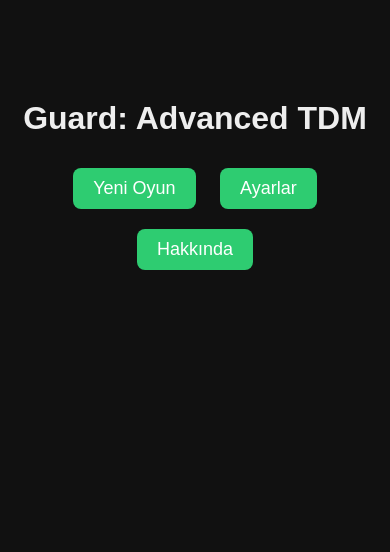
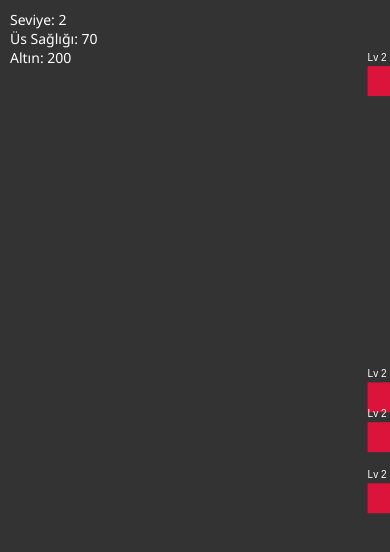
Before and after one commit to kadoom168/Guard-Advanced-TDM.1, a plain HTML site: page index.html in a window 390 px wide. Drawn offline with Linux system fonts and the light colour scheme.

Commit message:
Add game logic

```diff
--- a/index.html
+++ b/index.html
@@ -1,45 +1,157 @@
 <!DOCTYPE html>
-<html lang="tr">
+<html lang="en">
 <head>
   <meta charset="UTF-8" />
   <meta name="viewport" content="width=device-width, initial-scale=1.0" />
   <title>Guard: Advanced TDM</title>
-  <link rel="stylesheet" href="style.css" />
-  <link rel="manifest" href="manifest.json" />
+  <style>
+    html, body {
+      margin: 0;
+      padding: 0;
+      overflow: hidden;
+      font-family: 'Segoe UI', sans-serif;
+    }
+    canvas {
+      display: block;
+      background: #333;
+    }
+    #ui {
+      position: absolute;
+      top: 10px;
+      left: 10px;
+      color: white;
+      font-size: 14px;
+      z-index: 2;
+    }
+  </style>
 </head>
 <body>
-  <div id="mainMenu" class="menu">
-    <h1>Guard: Advanced TDM</h1>
-    <button onclick="startGame()">Yeni Oyun</button>
-    <button onclick="toggleSettings()">Ayarlar</button>
-    <button onclick="toggleAbout()">Hakkında</button>
+  <div id="ui">
+    <div id="level">Seviye: 1</div>
+    <div id="health">Üs Sağlığı: 100</div>
+    <div id="gold">Altın: 200</div>
   </div>
+  <canvas id="gameCanvas"></canvas>
+  <script>
+    const canvas = document.getElementById("gameCanvas");
+    const ctx = canvas.getContext("2d");
+    canvas.width = window.innerWidth;
+    canvas.height = window.innerHeight;
 
-  <div id="settingsMenu" class="menu hidden">
-    <h2>Ayarlar</h2>
-    <label>
-      Ses:
-      <input type="range" id="volumeSlider" min="0" max="100" value="70" />
-    </label><br />
-    <label>
-      Kalite:
-      <select id="qualitySelect">
-        <option value="high">Yüksek</option>
-        <option value="medium">Orta</option>
-        <option value="low">Düşük</option>
-      </select>
-    </label><br />
-    <button onclick="backToMain()">Geri</button>
-  </div>
+    let gameLevel = 1;
+    let enemies = [];
+    let towers = [];
+    let baseHealth = 100;
+    let gold = 200;
 
-  <div id="aboutMenu" class="menu hidden">
-    <h2>Oyun Bilgisi</h2>
-    <p>Bu oyun, Guard: Advanced TDM adında mobil uyumlu bir kule savunma oyunudur.</p>
-    <button onclick="backToMain()">Geri</button>
-  </div>
+    class Enemy {
+      constructor(x, y, speed, health) {
+        this.x = x;
+        this.y = y;
+        this.speed = speed;
+        this.health = health;
+        this.alive = true;
+      }
+      update() {
+        this.x -= this.speed;
+        if (this.x < 50) {
+          baseHealth -= 10;
+          this.alive = false;
+        }
+      }
+      draw() {
+        ctx.fillStyle = "crimson";
+        ctx.fillRect(this.x, this.y, 30, 30);
+        ctx.fillStyle = "white";
+        ctx.fillText("Lv " + gameLevel, this.x, this.y - 5);
+      }
+    }
 
-  <canvas id="gameCanvas" class="hidden"></canvas>
+    class Tower {
+      constructor(x, y, range, damage) {
+        this.x = x;
+        this.y = y;
+        this.range = range;
+        this.damage = damage;
+        this.cooldown = 0;
+      }
+      update() {
+        if (this.cooldown > 0) this.cooldown--;
+        for (let enemy of enemies) {
+          const dx = enemy.x - this.x;
+          const dy = enemy.y - this.y;
+          const dist = Math.sqrt(dx * dx + dy * dy);
+          if (dist < this.range && this.cooldown === 0) {
+            enemy.health -= this.damage;
+            this.cooldown = 30;
+            if (enemy.health <= 0) {
+              enemy.alive = false;
+              gold += 10;
+            }
+            break;
+          }
+        }
+      }
+      draw() {
+        ctx.fillStyle = "royalblue";
+        ctx.beginPath();
+        ctx.arc(this.x, this.y, 15, 0, Math.PI * 2);
+        ctx.fill();
+      }
+    }
 
-  <script src="src/game.js"></script>
+    function spawnEnemies() {
+      for (let i = 0; i < gameLevel + 2; i++) {
+        const y = Math.random() * (canvas.height - 50);
+        enemies.push(new Enemy(canvas.width, y, 1 + gameLevel * 0.2, 40 + gameLevel * 10));
+      }
+    }
+
+    function updateGame() {
+      enemies = enemies.filter(e => e.alive);
+      for (let enemy of enemies) enemy.update();
+      for (let tower of towers) tower.update();
+
+      if (enemies.length === 0) {
+        gameLevel++;
+        spawnEnemies();
+      }
+
+      document.getElementById("level").innerText = "Seviye: " + gameLevel;
+      document.getElementById("health").innerText = "Üs Sağlığı: " + baseHealth;
+      document.getElementById("gold").innerText = "Altın: " + gold;
+    }
+
+    function drawGame() {
+      ctx.clearRect(0, 0, canvas.width, canvas.height);
+      for (let enemy of enemies) enemy.draw();
+      for (let tower of towers) tower.draw();
+
+      if (baseHealth <= 0) {
+        ctx.fillStyle = "white";
+        ctx.font = "bold 36px sans-serif";
+        ctx.fillText("Oyun Bitti!", canvas.width / 2 - 100, canvas.height / 2);
+      }
+    }
+
+    canvas.addEventListener("click", function (e) {
+      const rect = canvas.getBoundingClientRect();
+      const x = e.clientX - rect.left;
+      const y = e.clientY - rect.top;
+      if (gold >= 50) {
+        towers.push(new Tower(x, y, 150, 15));
+        gold -= 50;
+      }
+    });
+
+    function gameLoop() {
+      updateGame();
+      drawGame();
+      if (baseHealth > 0) requestAnimationFrame(gameLoop);
+    }
+
+    spawnEnemies();
+    gameLoop();
+  </script>
 </body>
 </html>
```
